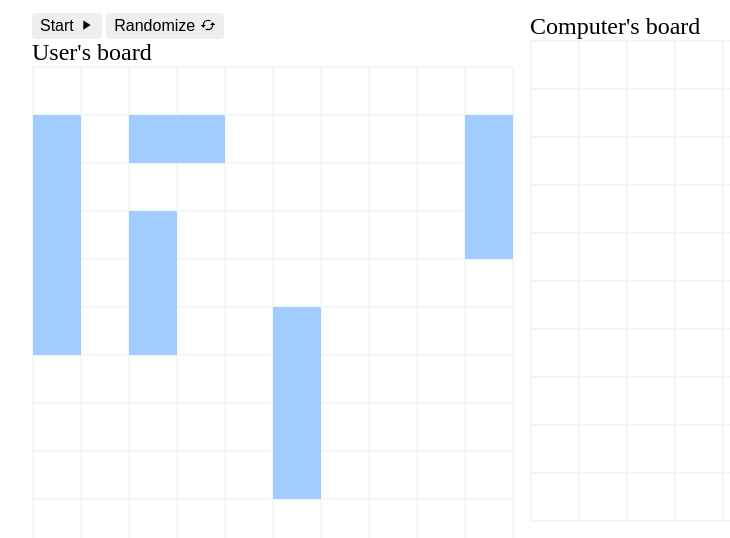
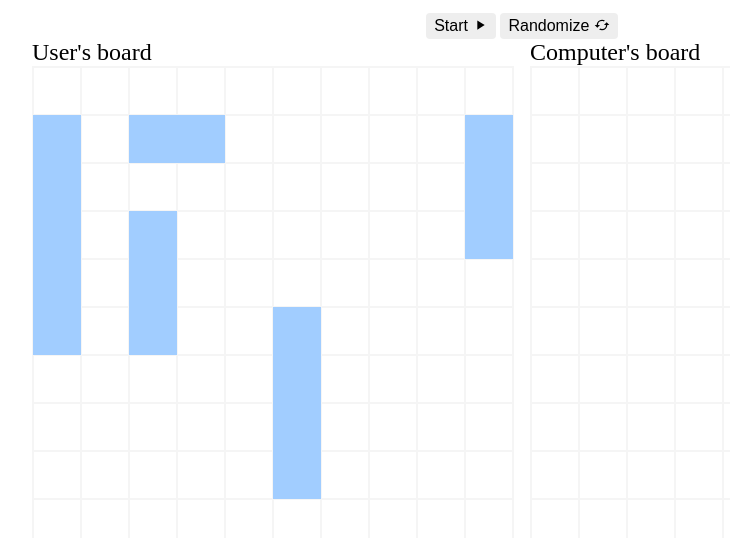
Before and after one commit to 29042022gtx/battleship, a website built with webpack: page src/template.html in a window 1280 px wide. Shown: the part 56-594 px from the top of the page, without its empty margins (118-848 px from the left). Built offline with nearby package versions, Linux system fonts and the light colour scheme.

Commit message:
Update buttons position

```diff
--- a/src/style.css
+++ b/src/style.css
@@ -59,6 +59,15 @@ img {
   flex-wrap: wrap;
   justify-content: center;
   max-width: none;
+  width: fit-content;
+}
+
+.content {
+  display: flex;
+  flex-direction: column;
+  align-items: center;
+  width: fit-content;
+  margin: auto;
 }
 
 .board {
--- a/src/template.html
+++ b/src/template.html
@@ -15,8 +15,6 @@
   </header>
 
   <div class="content">
-    <div class="container content-container">
-      <div>
     <div>
       <button class="btn" id="start">
         Start
@@ -31,6 +29,8 @@
         <svg xmlns="http://www.w3.org/2000/svg" viewBox="0 0 24 24"><title>reload</title><path d="M2 12C2 16.97 6.03 21 11 21C13.39 21 15.68 20.06 17.4 18.4L15.9 16.9C14.63 18.25 12.86 19 11 19C4.76 19 1.64 11.46 6.05 7.05C10.46 2.64 18 5.77 18 12H15L19 16H19.1L23 12H20C20 7.03 15.97 3 11 3C6.03 3 2 7.03 2 12Z" /></svg>
       </button>
     </div>
+    <div class="container content-container">
+      <div>
         <div class="board-title">
           User's board
         </div>
```
Lines whose indentation alone changed are shown as unchanged.
